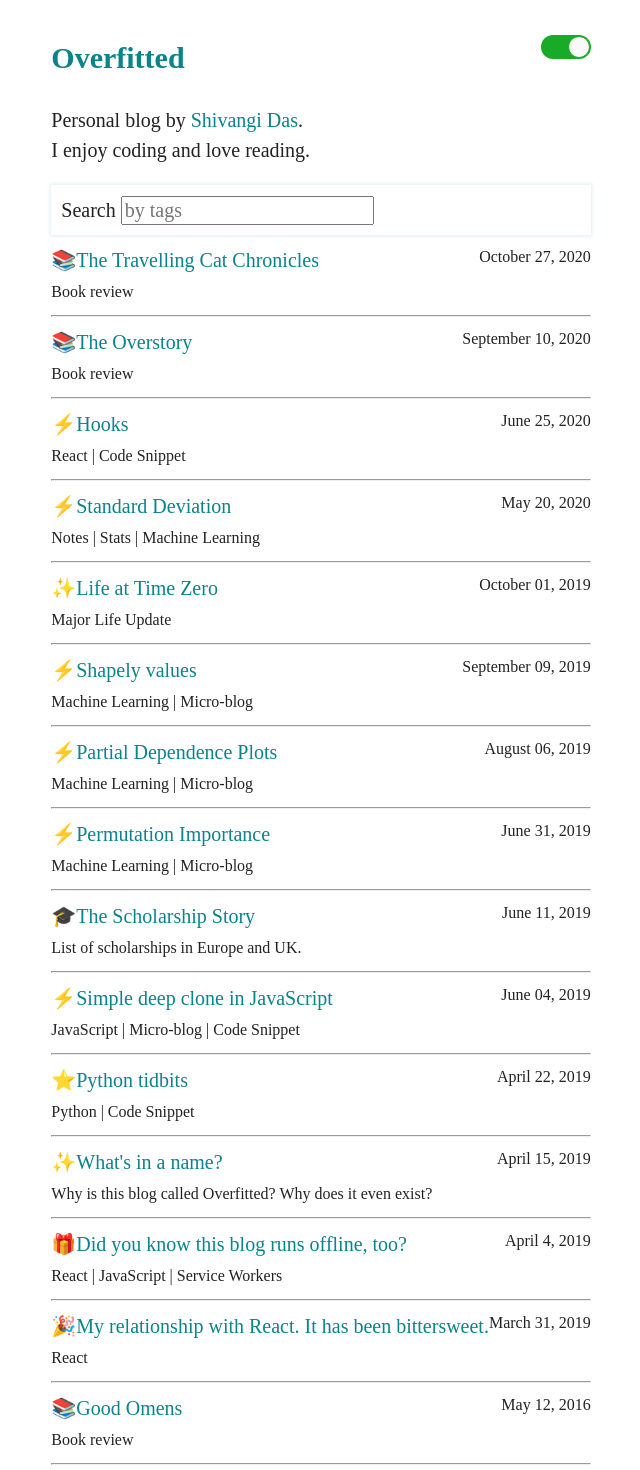
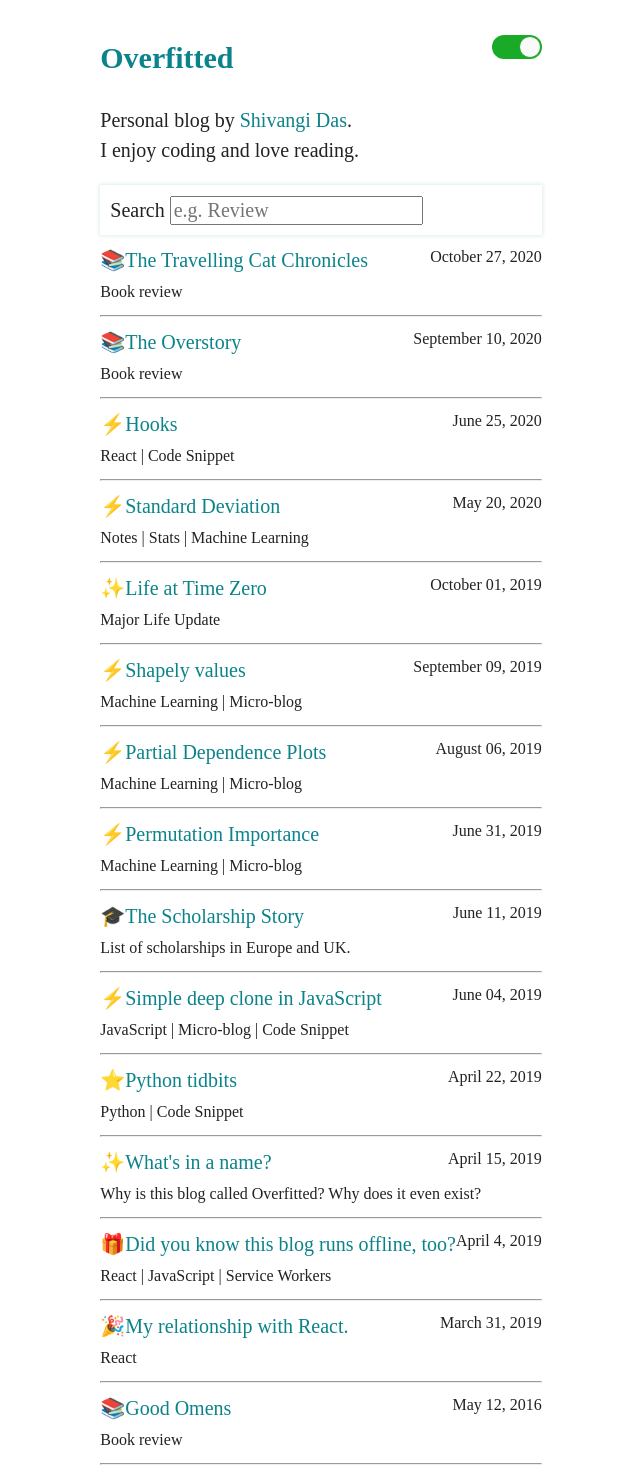
Before and after one commit to shivangidas/blog, a React (Create React App) app: page / in a window 1280 px wide. Shown: the top 1470 px of the page, without its empty margins (319-959 px from the left). Built offline with nearby package versions, Linux system fonts and the light colour scheme.

Commit message:
search by title too

```diff
--- a/src/Links.js
+++ b/src/Links.js
@@ -9,7 +9,10 @@ function Links() {
   useEffect(() => {
     setFilteredLinks(
       linksCollection.filter(link => {
-        return link.description.toLowerCase().includes(search.toLowerCase());
+        return (
+          link.description.toLowerCase().includes(search.toLowerCase()) ||
+          link.name.toLowerCase().includes(search.toLowerCase())
+        );
       })
     );
   }, [search]);
@@ -31,7 +34,7 @@ function Links() {
         <label>Search </label>
         <input
           type="text"
-          placeholder="by tags"
+          placeholder="e.g. Review"
           onChange={e => setSearch(e.target.value)}
         />{" "}
         {/* <input
--- a/src/linksCollection.js
+++ b/src/linksCollection.js
@@ -91,7 +91,7 @@ export default [
     icon: "🎁"
   },
   {
-    name: "My relationship with React. \n It has been bittersweet.",
+    name: "My relationship with React.",
     link: "/ReactAndMe",
     date: "March 31, 2019",
     description: "React",
```
